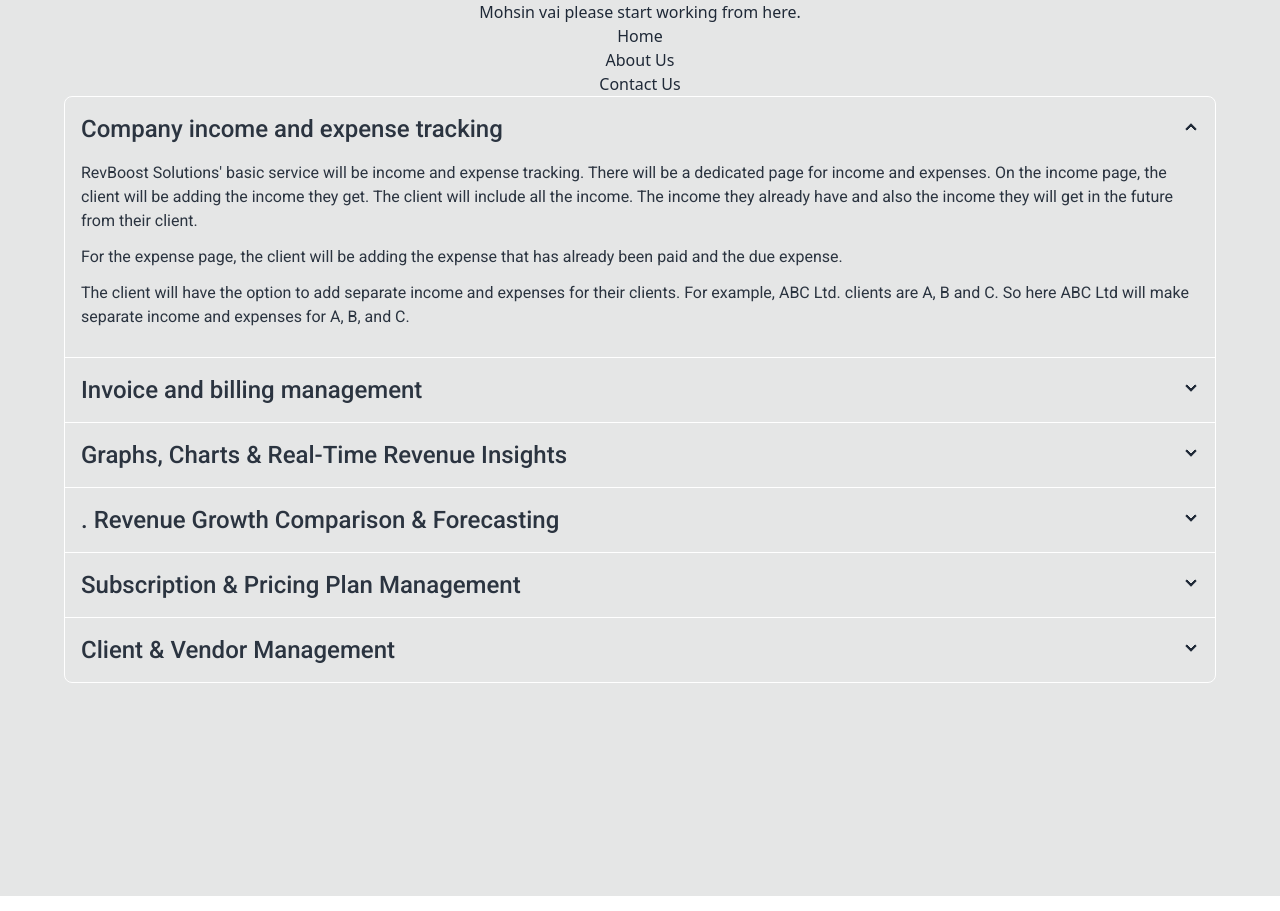
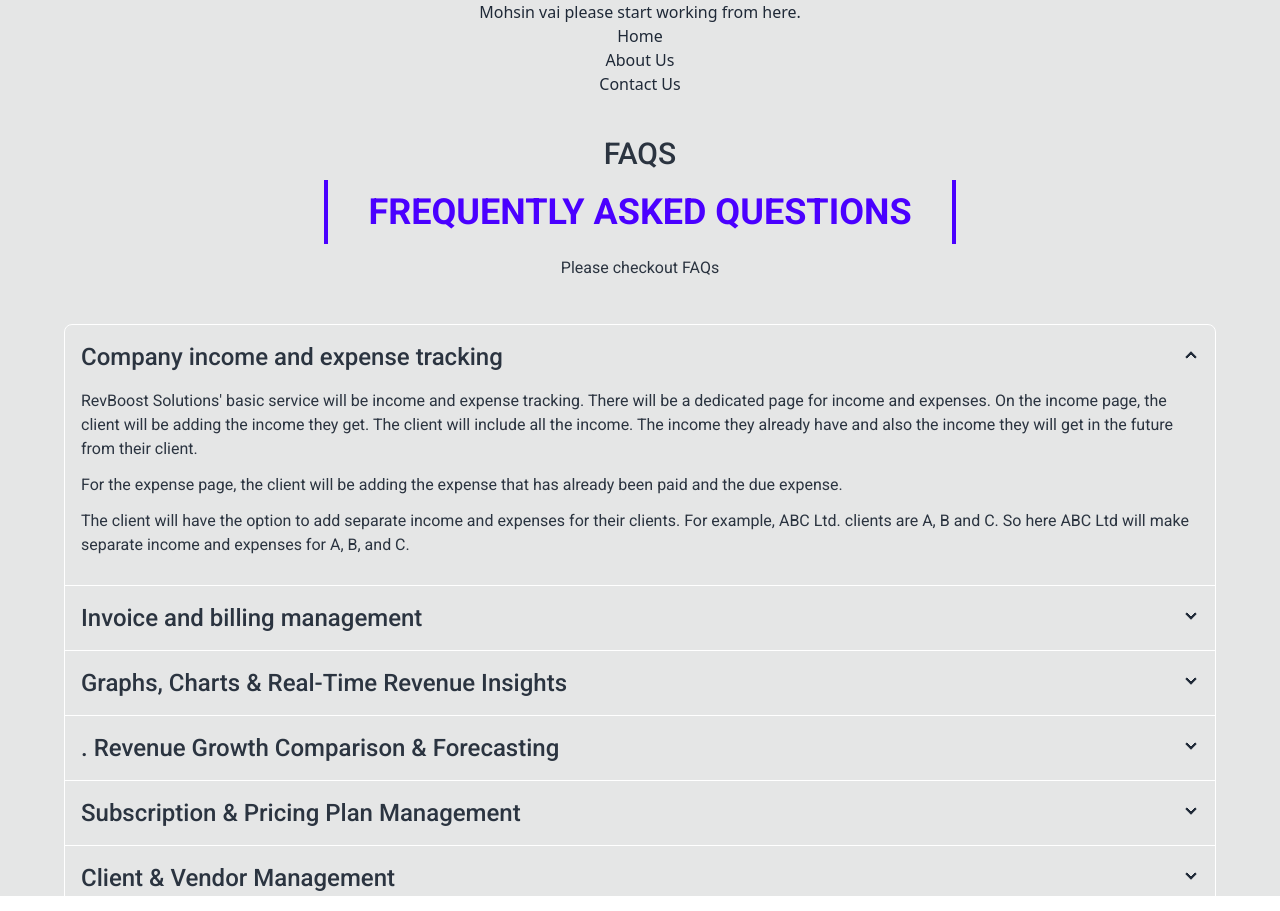
Before and after one commit to maasajal/revboost-solutions, a React (Vite) app: page / in a window 1280 px wide. Built offline with nearby package versions, Linux system fonts and the light colour scheme.

Commit message:
SectionTitle component added in the components folder & call in FAQ component

```diff
--- /dev/null
+++ b/src/components/SectionTitle.tsx
@@ -0,0 +1,19 @@
+import { FC } from "react";
+interface SectionTitleProps {
+  title?: string;
+  intro?: string;
+  content?: string;
+}
+
+const SectionTitle: FC<SectionTitleProps> = ({ title, intro, content }) => {
+  return (
+    <div className="text-center pb-10 space-y-2 py-10">
+      <h4 className="uppercase">{intro}</h4>
+      <h2 className="text-4xl font-bold text-primary uppercase py-3 w-fit px-10 mx-auto border-x-4 border-primary">
+        {title}
+      </h2>
+      <p className="max-w-xl mx-auto leading-8">{content}</p>
+    </div>
+  );
+};
+export default SectionTitle;
--- a/src/pages/Home/HomeComponent/FAQ.tsx
+++ b/src/pages/Home/HomeComponent/FAQ.tsx
@@ -1,36 +1,55 @@
 import { useEffect, useState } from "react";
-
+import SectionTitle from "../../../components/SectionTitle";
 
 const FAQ = () => {
   const initialData = {
     title: "updating",
-    description: ["coming soon"]
-  }
-  const [faq, setFaq] = useState([initialData])
+    description: ["coming soon"],
+  };
+  const [faq, setFaq] = useState([initialData]);
   useEffect(() => {
     try {
-      fetch('/faq.json')
-        .then(response => response.json())
-        .then(json => setFaq(json))
+      fetch("/faq.json")
+        .then((response) => response.json())
+        .then((json) => setFaq(json));
       // eslint-disable-next-line @typescript-eslint/no-unused-vars
     } catch (e) {
       //
     }
-  }, [])
-  if (!faq.length) <p className="text-center">Loading</p>
+  }, []);
+  if (!faq.length) <p className="text-center">Loading</p>;
 
   return (
     <section className="max-w-6xl mx-auto">
-
+      <SectionTitle
+        title="frequently asked questions"
+        intro="FAQs"
+        content="Please checkout FAQs"
+      />
       <div className="join join-vertical w-full ">
-        {faq?.map((item, index) => <div key={index} className="collapse collapse-arrow join-item border-base-100 border">
-          <input type="radio" name="my-accordion-4" defaultChecked={index === 0} />
-          <div className="collapse-title text-xl font-medium"> <h5>{item.title}</h5></div>
-          <div className="collapse-content">
-            {item.description.map((e, i) => <p className="mb-3" key={i}>{e}</p>)}
+        {faq?.map((item, index) => (
+          <div
+            key={index}
+            className="collapse collapse-arrow join-item border-base-100 border"
+          >
+            <input
+              type="radio"
+              name="my-accordion-4"
+              defaultChecked={index === 0}
+            />
+            <div className="collapse-title text-xl font-medium">
+              {" "}
+              <h5>{item.title}</h5>
+            </div>
+            <div className="collapse-content">
+              {item.description.map((e, i) => (
+                <p className="mb-3" key={i}>
+                  {e}
+                </p>
+              ))}
+            </div>
           </div>
-        </div>)}
-
+        ))}
       </div>
     </section>
   );
```
